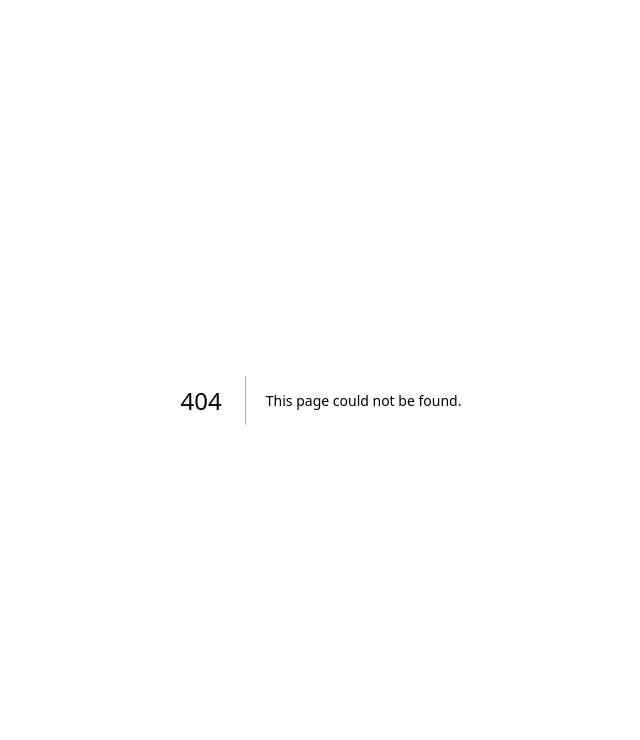
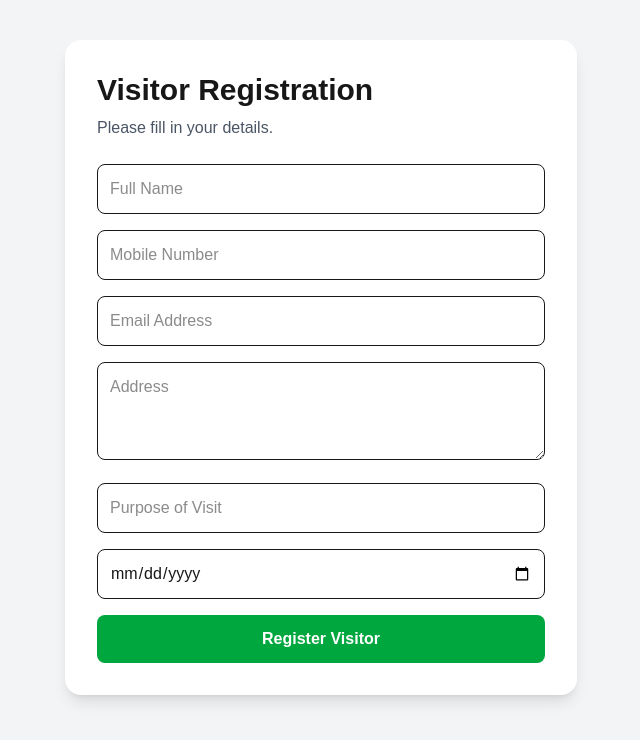
Before and after one commit to NiteshKumar2/farmer2family, a Next.js app: page /register in a window 1280 px wide. Before the commit this address had no page. Shown: the top 740 px of the page, without its empty margins (319-959 px from the left). Built offline with nearby package versions, Linux system fonts and the light colour scheme.

Commit message:
visitors registion

```diff
--- /dev/null
+++ b/app/admin/visitors/page.tsx
@@ -0,0 +1,97 @@
+"use client";
+
+import { useEffect, useState } from "react";
+
+type Visitor = {
+  _id: string;
+  name: string;
+  mobile: string;
+  email?: string;
+  address?: string;
+  purpose?: string;
+  visitDate: string;
+  createdAt: string;
+};
+
+export default function AdminVisitorsPage() {
+  const [visitors, setVisitors] = useState<Visitor[]>([]);
+  const [loading, setLoading] = useState(true);
+
+  useEffect(() => {
+    fetch("/api/visitors")
+      .then((res) => res.json())
+      .then((data) => {
+        if (data.success) {
+          setVisitors(data.visitors);
+        }
+      })
+      .finally(() => {
+        setLoading(false);
+      });
+  }, []);
+
+  return (
+    <main className="min-h-screen bg-gray-100 p-6">
+      <div className="mx-auto max-w-7xl">
+
+        <h1 className="mb-2 text-3xl font-bold">
+          Admin - Visitor Registrations
+        </h1>
+
+        <p className="mb-6 text-gray-600">
+          Total Visitors: {visitors.length}
+        </p>
+
+        {loading ? (
+          <p>Loading...</p>
+        ) : (
+          <div className="overflow-x-auto rounded-xl bg-white shadow">
+            <table className="w-full">
+              <thead className="bg-gray-200">
+                <tr>
+                  <th className="p-4 text-left">Name</th>
+                  <th className="p-4 text-left">Mobile</th>
+                  <th className="p-4 text-left">Email</th>
+                  <th className="p-4 text-left">Purpose</th>
+                  <th className="p-4 text-left">Visit Date</th>
+                </tr>
+              </thead>
+
+              <tbody>
+                {visitors.map((visitor) => (
+                  <tr
+                    key={visitor._id}
+                    className="border-t"
+                  >
+                    <td className="p-4">
+                      {visitor.name}
+                    </td>
+
+                    <td className="p-4">
+                      {visitor.mobile}
+                    </td>
+
+                    <td className="p-4">
+                      {visitor.email || "-"}
+                    </td>
+
+                    <td className="p-4">
+                      {visitor.purpose || "-"}
+                    </td>
+
+                    <td className="p-4">
+                      {new Date(
+                        visitor.visitDate
+                      ).toLocaleDateString()}
+                    </td>
+                  </tr>
+                ))}
+              </tbody>
+            </table>
+          </div>
+        )}
+
+      </div>
+    </main>
+  );
+}
--- /dev/null
+++ b/app/api/visitors/route.ts
@@ -0,0 +1,83 @@
+import { NextRequest, NextResponse } from "next/server";
+import { connectDB } from "@/lib/mongodb";
+import Visitor from "@/models/Visitor";
+
+export async function POST(request: NextRequest) {
+  try {
+    await connectDB();
+
+    const body = await request.json();
+
+    const {
+      name,
+      mobile,
+      email,
+      address,
+      purpose,
+      visitDate,
+    } = body;
+
+    if (!name || !mobile || !visitDate) {
+      return NextResponse.json(
+        {
+          success: false,
+          message: "Name, mobile and visit date are required.",
+        },
+        { status: 400 }
+      );
+    }
+
+    const visitor = await Visitor.create({
+      name,
+      mobile,
+      email,
+      address,
+      purpose,
+      visitDate,
+    });
+
+    return NextResponse.json(
+      {
+        success: true,
+        message: "Visitor registered successfully.",
+        visitor,
+      },
+      { status: 201 }
+    );
+  } catch (error) {
+    console.error(error);
+
+    return NextResponse.json(
+      {
+        success: false,
+        message: "Registration failed.",
+      },
+      { status: 500 }
+    );
+  }
+}
+
+export async function GET() {
+  try {
+    await connectDB();
+
+    const visitors = await Visitor.find().sort({
+      createdAt: -1,
+    });
+
+    return NextResponse.json({
+      success: true,
+      visitors,
+    });
+  } catch (error) {
+    console.error(error);
+
+    return NextResponse.json(
+      {
+        success: false,
+        message: "Could not load visitors.",
+      },
+      { status: 500 }
+    );
+  }
+}
--- /dev/null
+++ b/app/register/page.tsx
@@ -0,0 +1,135 @@
+"use client";
+
+import { FormEvent, useState } from "react";
+
+export default function RegisterPage() {
+  const [loading, setLoading] = useState(false);
+  const [message, setMessage] = useState("");
+
+  async function handleSubmit(event: FormEvent<HTMLFormElement>) {
+    event.preventDefault();
+
+    setLoading(true);
+    setMessage("");
+
+    const form = new FormData(event.currentTarget);
+
+    const data = {
+      name: form.get("name"),
+      mobile: form.get("mobile"),
+      email: form.get("email"),
+      address: form.get("address"),
+      purpose: form.get("purpose"),
+      visitDate: form.get("visitDate"),
+    };
+
+    try {
+      const response = await fetch("/api/visitors", {
+        method: "POST",
+        headers: {
+          "Content-Type": "application/json",
+        },
+        body: JSON.stringify(data),
+      });
+
+      const result = await response.json();
+
+      if (!response.ok) {
+        throw new Error(result.message);
+      }
+
+      setMessage("Registration successful!");
+      event.currentTarget.reset();
+    } catch (error) {
+      setMessage(
+        error instanceof Error
+          ? error.message
+          : "Something went wrong."
+      );
+    } finally {
+      setLoading(false);
+    }
+  }
+
+  return (
+    <main className="min-h-screen bg-gray-100 px-4 py-10">
+      <div className="mx-auto max-w-lg rounded-2xl bg-white p-8 shadow-lg">
+
+        <h1 className="mb-2 text-3xl font-bold">
+          Visitor Registration
+        </h1>
+
+        <p className="mb-6 text-gray-600">
+          Please fill in your details.
+        </p>
+
+        <form
+          onSubmit={handleSubmit}
+          className="space-y-4"
+        >
+
+          <input
+            name="name"
+            type="text"
+            placeholder="Full Name"
+            required
+            className="w-full rounded-lg border p-3"
+          />
+
+          <input
+            name="mobile"
+            type="tel"
+            placeholder="Mobile Number"
+            required
+            className="w-full rounded-lg border p-3"
+          />
+
+          <input
+            name="email"
+            type="email"
+            placeholder="Email Address"
+            className="w-full rounded-lg border p-3"
+          />
+
+          <textarea
+            name="address"
+            placeholder="Address"
+            rows={3}
+            className="w-full rounded-lg border p-3"
+          />
+
+          <input
+            name="purpose"
+            type="text"
+            placeholder="Purpose of Visit"
+            className="w-full rounded-lg border p-3"
+          />
+
+          <input
+            name="visitDate"
+            type="date"
+            required
+            className="w-full rounded-lg border p-3"
+          />
+
+          <button
+            type="submit"
+            disabled={loading}
+            className="w-full rounded-lg bg-green-600 p-3 font-semibold text-white hover:bg-green-700 disabled:opacity-50"
+          >
+            {loading
+              ? "Registering..."
+              : "Register Visitor"}
+          </button>
+
+          {message && (
+            <p className="rounded-lg bg-gray-100 p-3 text-center">
+              {message}
+            </p>
+          )}
+
+        </form>
+      </div>
+    </main>
+  );
+}
--- /dev/null
+++ b/models/Visitor.ts
@@ -0,0 +1,45 @@
+import mongoose, { Schema, models, model } from "mongoose";
+
+const VisitorSchema = new Schema(
+  {
+    name: {
+      type: String,
+      required: true,
+      trim: true,
+    },
+
+    mobile: {
+      type: String,
+      required: true,
+      trim: true,
+    },
+
+    email: {
+      type: String,
+      trim: true,
+      lowercase: true,
+    },
+
+    address: {
+      type: String,
+      trim: true,
+    },
+
+    purpose: {
+      type: String,
+      trim: true,
+    },
+
+    visitDate: {
+      type: Date,
+      required: true,
+    },
+  },
+  {
+    timestamps: true,
+  }
+);
+
+const Visitor = models.Visitor || model("Visitor", VisitorSchema);
+
+export default Visitor;
```
